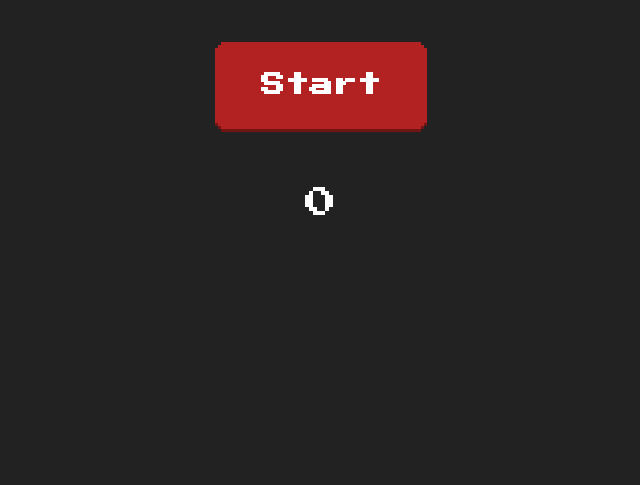
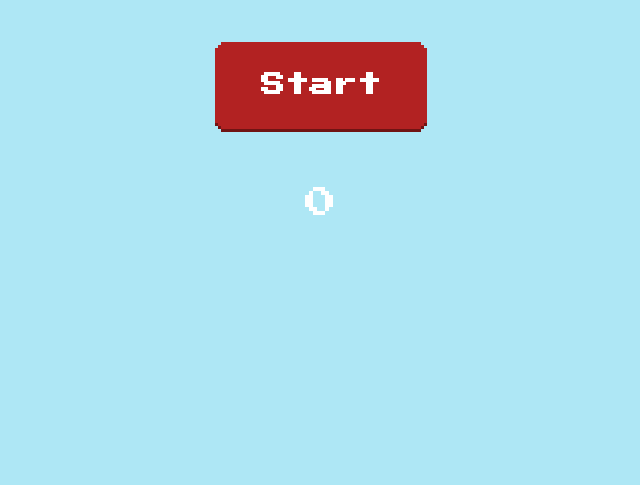
Before and after one commit to Snaze421/Clicker, a plain HTML site: page index.html in a window 1280 px wide. Shown: the part 315-800 px from the top of the page, without its empty margins (319-959 px from the left). Drawn offline with Linux system fonts and the light colour scheme.

Commit message:
fix: background color

```diff
--- a/style.css
+++ b/style.css
@@ -10,7 +10,7 @@ body {
     justify-content: center;
     width: 100vw;
     height: 100vh;
-    background-color: #222;
+    background-color: rgb(174, 231, 245);
     color: white;
 }
 
```
